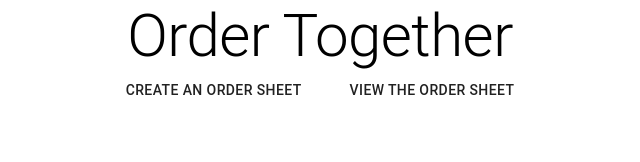
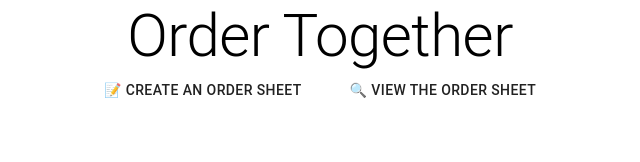
Before and after one commit to aanmeba/order-together, a React (Create React App) app: page / in a window 1280 px wide. Shown: the top 162 px of the page, without its empty margins (320-960 px from the left). Built offline with nearby package versions, Linux system fonts and the light colour scheme.

Commit message:
create a main button atom and import it in components

```diff
--- /dev/null
+++ b/src/atoms/main_button.tsx
@@ -0,0 +1,11 @@
+import { Button } from "@material-ui/core";
+
+type MainButtonType = {
+  text: string;
+};
+
+const MainButton = (props: MainButtonType): JSX.Element => {
+  return <Button>{props?.text}</Button>;
+};
+
+export default MainButton;
--- a/src/components/add_order.tsx
+++ b/src/components/add_order.tsx
@@ -1,7 +1,7 @@
-import { Button } from "@material-ui/core";
+import MainButton from "../atoms/main_button";
 
 const AddOrder = () => {
-  return <Button>Create an order sheet</Button>;
+  return <MainButton text="📝 Create an order sheet" />;
 };
 
 export default AddOrder;
--- a/src/components/view_order.tsx
+++ b/src/components/view_order.tsx
@@ -1,7 +1,7 @@
-import { Button } from "@material-ui/core";
+import MainButton from "../atoms/main_button";
 
 const ViewOrder = () => {
-  return <Button>View the order sheet</Button>;
+  return <MainButton text="🔍 View the order sheet" />;
 };
 
 export default ViewOrder;
```
